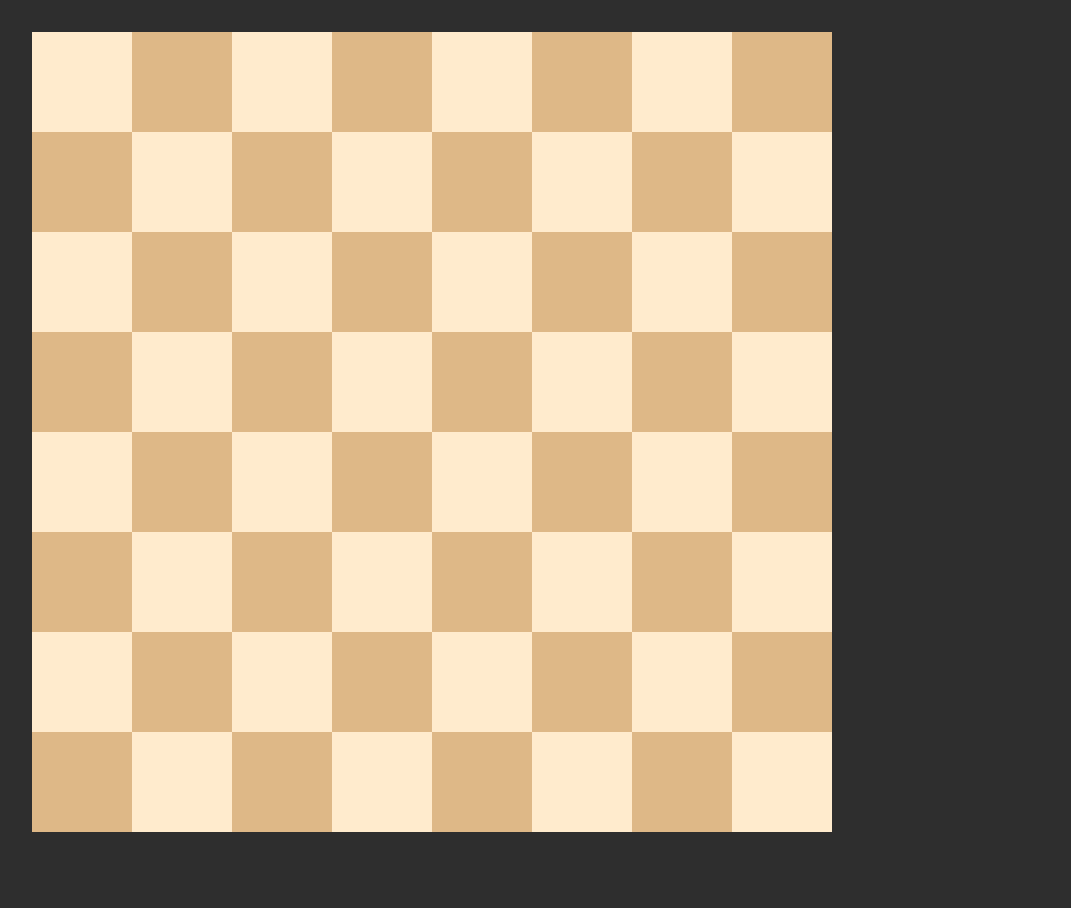
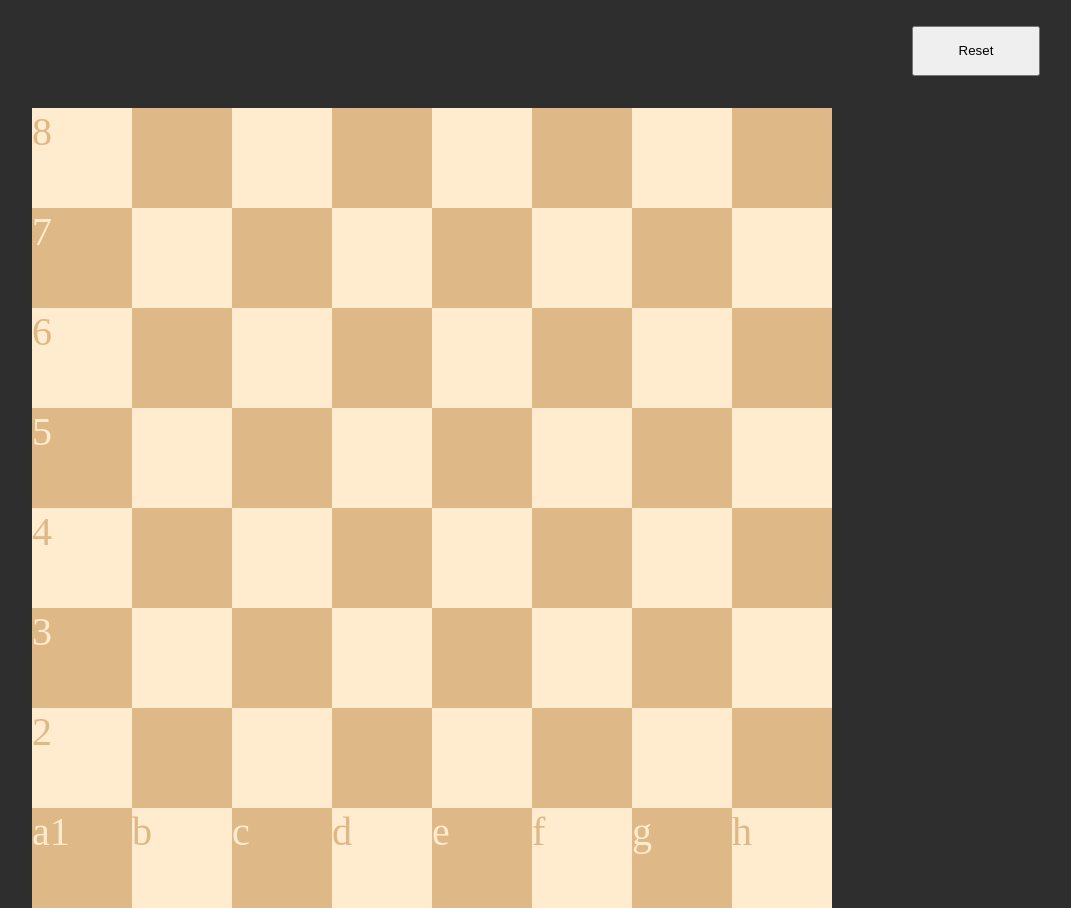
Before and after one commit to damianhern/ChessGame, a plain HTML site: page index.html in a window 1280 px wide. Shown: the whole page, without its empty margins (208-1279 px from the left). Before the commit the page ends 832 px from the top, so only its background shows below. Drawn offline with Linux system fonts and the light colour scheme.

Commit message:
Added Tile map!

```diff
--- a/index.html
+++ b/index.html
@@ -24,6 +24,7 @@
         <img id="WR" src ="WR.png" alt="WR" height="0px" width="0px">
 
 -->
+<button onclick="reset();" >Reset</button>
 <script src="script.js"></script>
 
 </body>
--- a/script.js
+++ b/script.js
@@ -59,46 +59,67 @@ for(var i = 0; i < 64; i++){
 chessBoard.addEventListener('click', function(){
  console.log('working');
 })
+a1.innerText = "a1";
+a2.innerText = "2";
+a3.innerText = "3";
+a4.innerText = "4";
+a5.innerText = "5";
+a6.innerText = "6";
+a7.innerText = "7";
+a8.innerText = "8";
+b1.innerText = "b";
+c1.innerText = "c";
+d1.innerText = "d";
+e1.innerText = "e";
+f1.innerText = "f";
+g1.innerText = "g";
+h1.innerText = "h";
+
 
 
 // arrays are both same it goes pawn,rook,bishop,king,knight,queen
  const  blackPieces= [];
-const BP = new Image();
-BP.src ='BP.png';
-blackPieces.push(BP);
-const BR = new Image();
-BR.src ='BR.png';
-blackPieces.push(BR);
-const BB = new Image();
-BB.src ='BB.png';
-blackPieces.push(BB);
-const BK = new Image();
-BK.src ='BK.png';
-blackPieces.push(BK);
-const BN = new Image();
-BN.src ='BN.png';
-blackPieces.push(BN);
-const BQ = new Image();
-BQ.src ='BQ.png';
-blackPieces.push(BQ);
+const bpawn = new Image();
+bpawn.src ='assets/black/bpawn.png';
+blackPieces.push(bpawn);
+const brook = new Image();
+brook.src ='assets/black/brook.png';
+blackPieces.push(brook);
+const bbishop = new Image();
+bbishop.src ='assets/black/bbishop.png';
+blackPieces.push(bbishop);
+const bking = new Image();
+bking.src ='assets/black/bking.png';
+blackPieces.push(bking);
+const bknight = new Image();
+bknight.src ='assets/black/bknight.png';
+blackPieces.push(bknight);
+const bqueen = new Image();
+bqueen.src ='assets/black/bqueen.png';
+blackPieces.push(bqueen);
 
 
 const  whitePieces= [];
-const WP = new Image();
-WP.src ='WP.png';
-blackPieces.push(WP);
-const WR = new Image();
-WR.src ='WR.png';
-blackPieces.push(WR);
-const WB = new Image();
-WB.src ='WB.png';
-blackPieces.push(WB);
-const WK = new Image();
-WK.src ='WK.png';
-blackPieces.push(WK);
-const WN = new Image();
-WN.src ='WN.png';
-blackPieces.push(WN);
-const WQ = new Image();
-WQ.src ='WQ.png';
-blackPieces.push(WQ);
+const wpawn = new Image();
+wpawn.src ='assets/white/wpawn.png';
+blackPieces.push(wpawn);
+const wrook = new Image();
+wrook.src ='assets/white/wrook.png';
+blackPieces.push(wrook);
+const wbishop = new Image();
+wbishop.src ='assets/white/wbishop.png';
+blackPieces.push(wbishop);
+const wking = new Image();
+wking.src ='assets/white/wking.png';
+blackPieces.push(wking);
+const wknight = new Image();
+wknight.src ='assets/white/wknight.png';
+blackPieces.push(wknight);
+const wqueen = new Image();
+wqueen.src ='assets/white/wqueen.png';
+blackPieces.push(wqueen);
+
+
+function reset(){
+    console.log('working');
+}
--- a/styles.css
+++ b/styles.css
@@ -43,3 +43,21 @@ margin-bottom : auto;
   div:hover{
     box-shadow:  0px 0px 30px 15px rgb(211, 255, 249) inset;
   }
+
+  #a1,#a3,#a5,#a7,#c1,#e1,#g1{
+  font-size: 250%;
+  color:blanchedalmond;
+
+  }
+
+  #a2,#a4,#a6,#a8,#b1,#d1,#f1,#h1{
+    font-size: 250%;
+    color:burlywood;
+    }
+
+button{
+  margin-left: 87.5%;
+  margin-top: 2%;
+  width:10%;
+  height:50px;
+}
```
